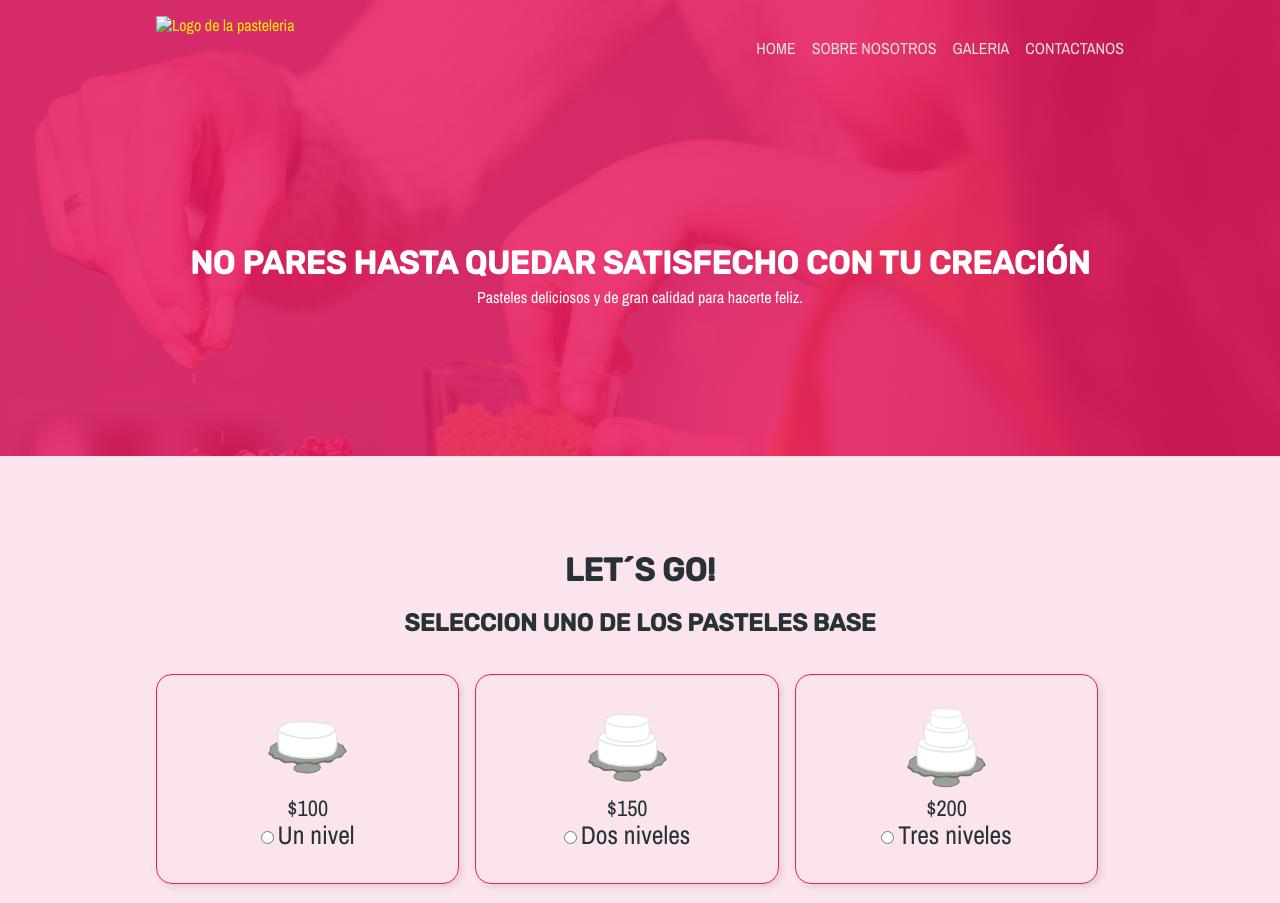
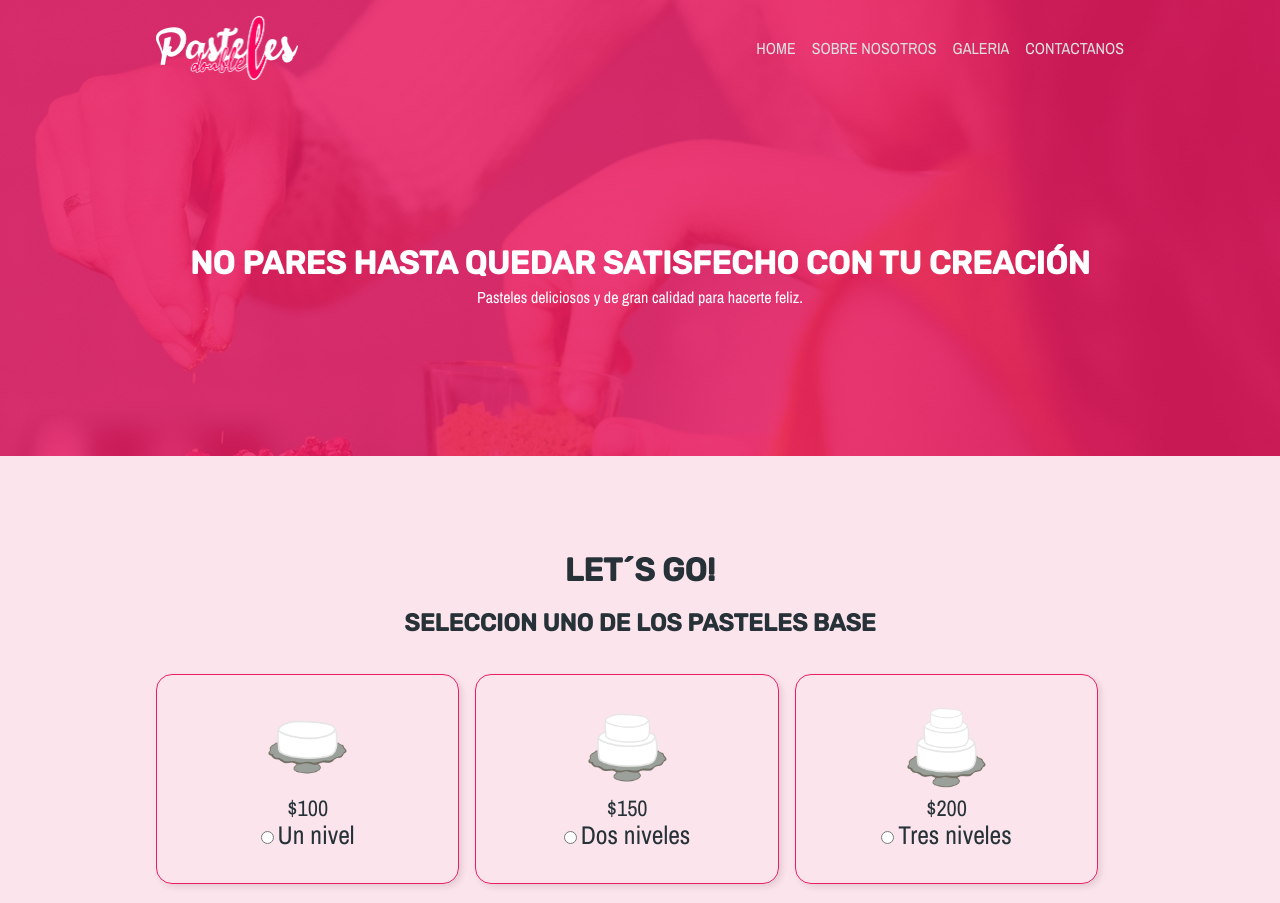
Before and after one commit to richirrim/pasteleria-double-l, a plain HTML site: page pastel-creator.html in a window 1280 px wide. Shown: the top 903 px of the page. Drawn offline with nearby package versions, Linux system fonts and the light colour scheme; the site is published under a folder, as on GitHub Pages, so addresses that start at the root find nothing.

Commit message:
Se corrigio error en la ruta del logo.png

```diff
--- a/pastel-creator.html
+++ b/pastel-creator.html
@@ -23,7 +23,7 @@
             <div class="container  l-container">
                 <!-- ---------- $Logo --------------- -->
                 <a class="logo-link" href="index.html">
-                    <img class="main-logo" width="100px" src="/images/logo.png" alt="Logo de la pasteleria">
+                    <img class="main-logo" width="100px" src="./images/logo.png" alt="Logo de la pasteleria">
                 </a>
                 <!-- ---------- $Navegation --------------- -->
                 <nav class="main-nav">
@@ -167,7 +167,7 @@
     </main>
     <footer class="main-footer">
         <a class="main-footer__logo" href="./">
-            <img class="main-logo" width="100px" src="/images/logo.png" alt="Logo de la pasteleria">
+            <img class="main-logo" width="100px" src="./images/logo.png" alt="Logo de la pasteleria">
         </a>
         <span>© All rights reserved Pasteles Double L inc. 2022</span>
     </footer>
```
Also changed, not shown: index.html (+2 -2 lines).
